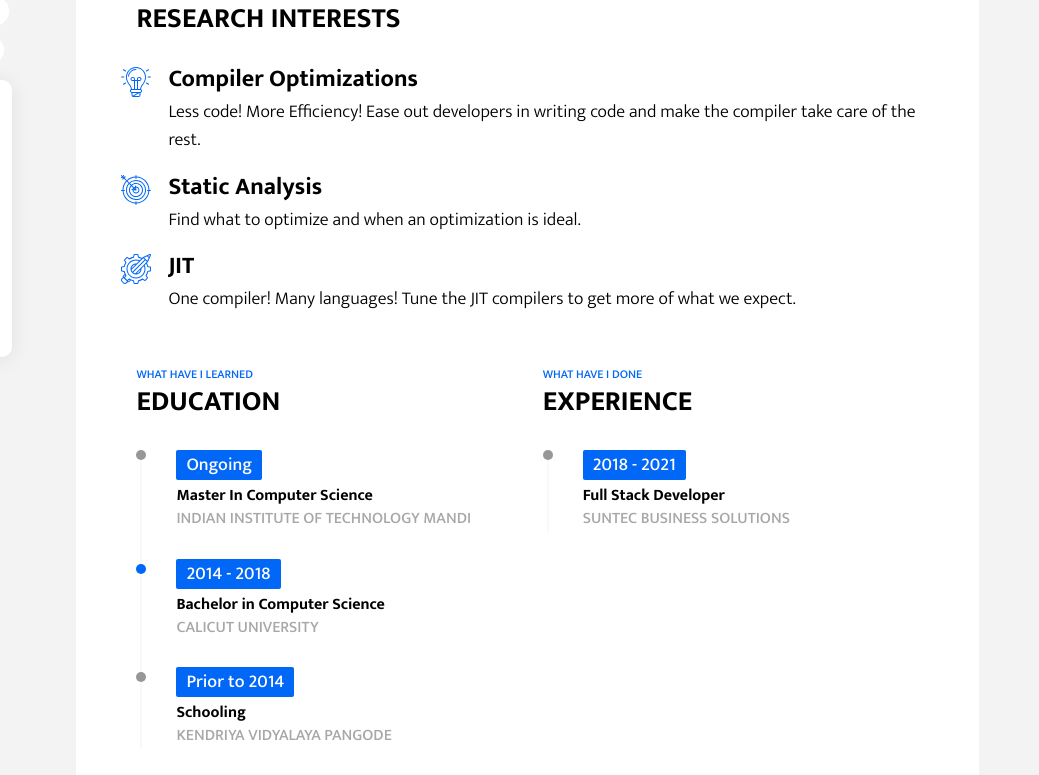
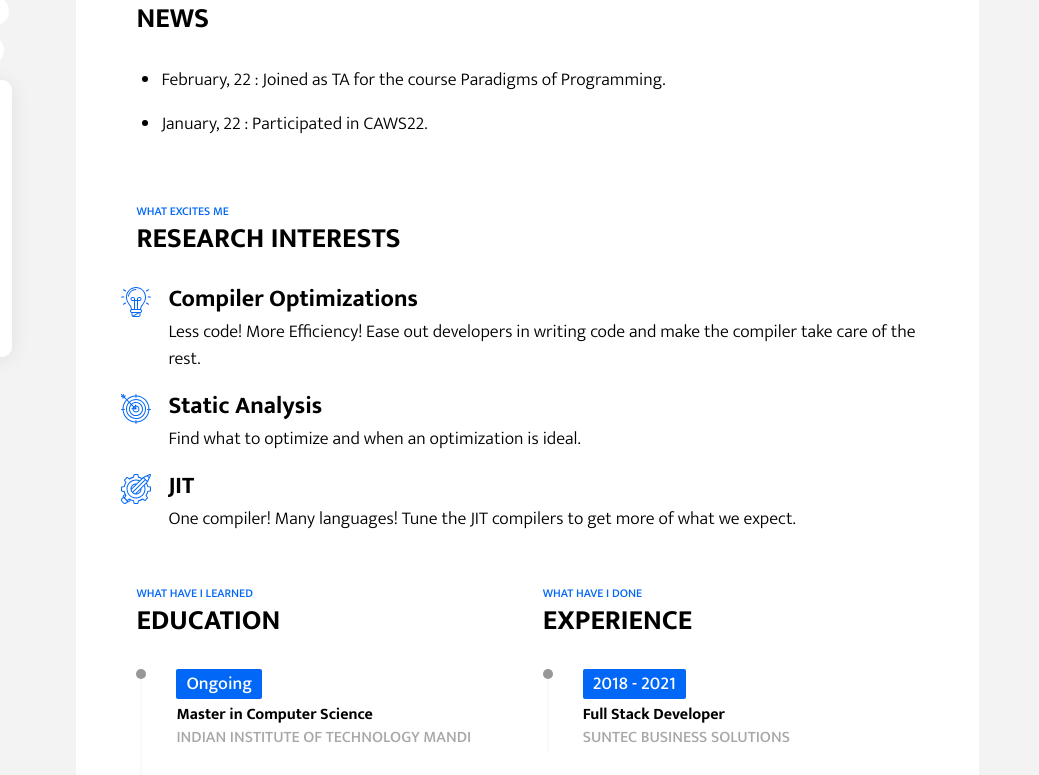
Before and after one commit to arjunhk7/arjunhk7.github.io, a website: page index.html in a window 1280 px wide. Shown: the part 349-1124 px from the top of the page, 241-1280 px from the left. Drawn offline with Linux system fonts and the light colour scheme.

Commit message:
Added News section.

```diff
--- a/index.html
+++ b/index.html
@@ -75,6 +75,25 @@
                 <!-- <a href="#!" class="btn btn-primary btn-hire-me">HIRE ME</a> -->
             </section>
             <section class="services-section">
+                <h6 class="section-subtitle">WHAT'S NEW</h6>
+                <h2 class="section-title">NEWS</h2>
+                <div class="row" style="padding-bottom: 0px">
+                <ul style="padding-bottom: 0px">
+                	<li style="padding-bottom: 0px">
+                    <div class="media-body">
+                        <p class="service-description">February, 22 : Joined as TA for the course Paradigms of Programming.
+                        </p>
+                    </div>
+                    </li>
+                    <li style="padding-bottom: 0px">
+                    <div class="media-body">
+                        <p class="service-description">January, 22 : Participated in CAWS22.
+                        </p>
+                    </div>
+                </ul>
+                </div>
+            </section>
+            <section class="services-section">
                 <h6 class="section-subtitle">WHAT EXCITES ME</h6>
                 <h2 class="section-title">RESEARCH INTERESTS</h2>
                 <div class="row">
@@ -122,18 +141,18 @@
                         <ul class="time-line">
                             <li class="time-line-item">
                                 <span class="badge badge-primary">Ongoing</span>
-                                <h6 class="time-line-item-title">Master In Computer Science</h6>
+                                <h6 class="time-line-item-title">Master in Computer Science</h6>
                                 <p class="time-line-item-subtitle">INDIAN INSTITUTE OF TECHNOLOGY MANDI</p>
                             </li>
                             <li class="time-line-item">
                                 <span class="badge badge-primary">2014 - 2018</span>
                                 <h6 class="time-line-item-title">Bachelor in Computer Science</h6>
-                                <p class="time-line-item-subtitle">CALICUT UNIVERSITY</p>
+                                <p class="time-line-item-subtitle">NSS COLLEGE OF ENGINEERING PALAKKAD</p>
                             </li>
                             <li class="time-line-item">
                                 <span class="badge badge-primary">Prior to 2014 </span>
                                 <h6 class="time-line-item-title">Schooling</h6>
-                                <p class="time-line-item-subtitle">KENDRIYA VIDYALAYA PANGODE</p>
+                                <p class="time-line-item-subtitle">KENDRIYA VIDYALAYA ARMY CANTT. PANGODE</p>
                             </li>
                         </ul>
                     </div>
```
Also changed, not shown: blog.html (+1 -1 lines), calender.html (+2 -2 lines).
